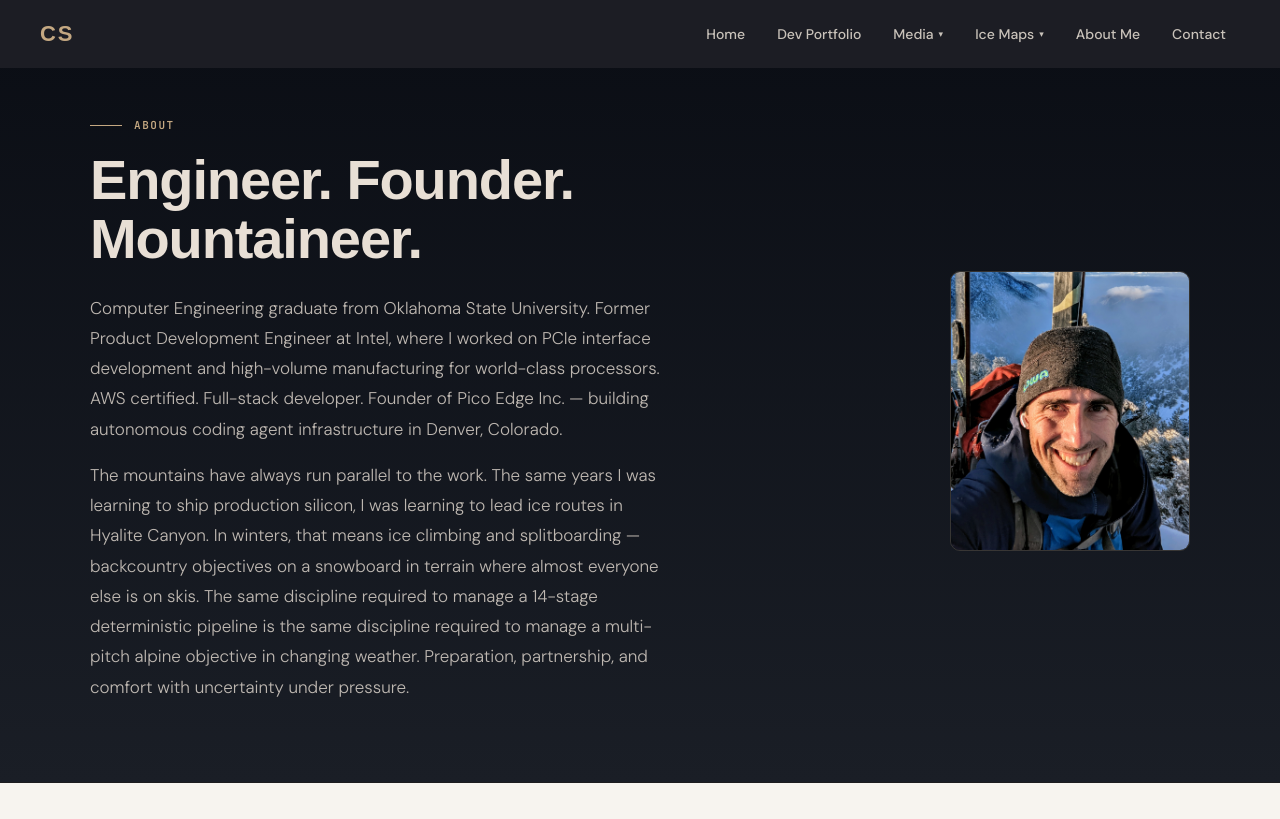
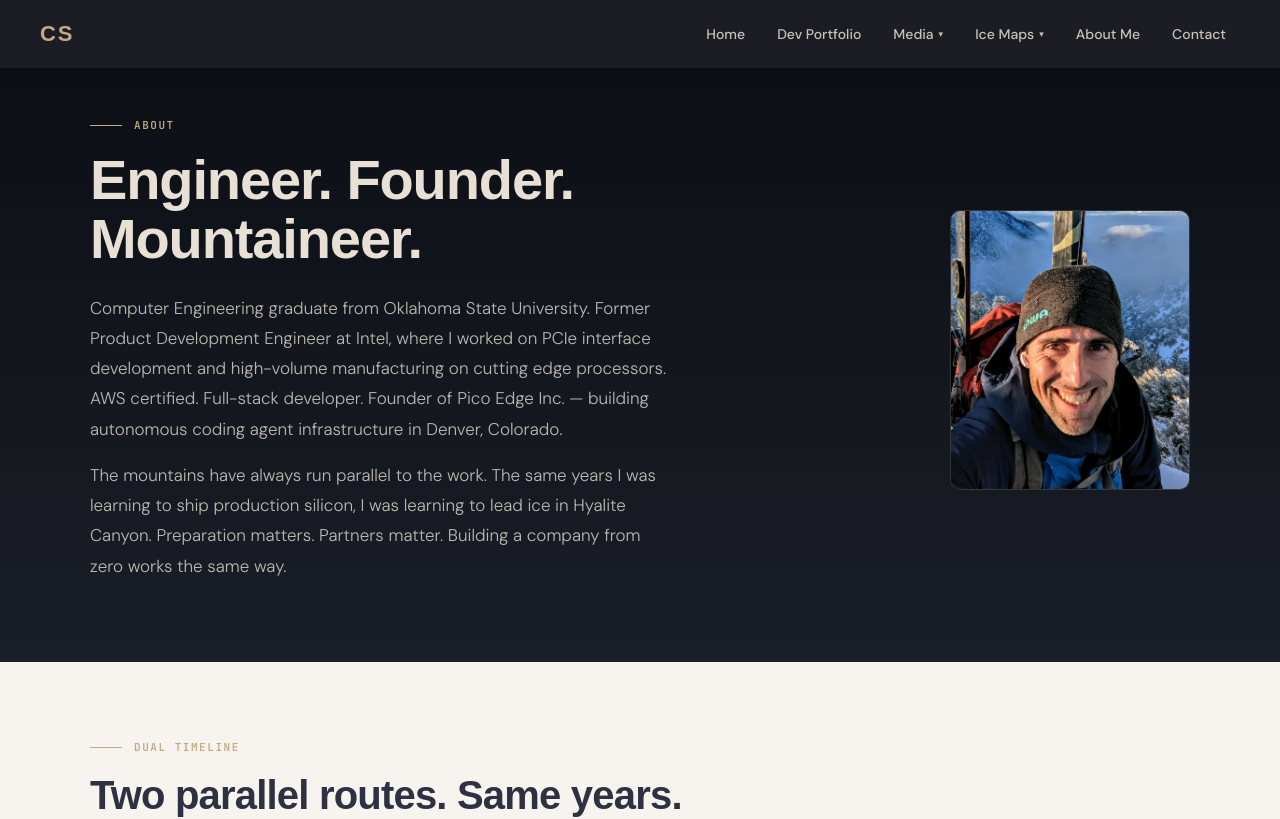
Before and after one commit to DesertCow/Portfolio-2023, a React (Create React App) app in the folder client/: page /About in a window 1280 px wide. Shown: the top 819 px of the page. Built offline with nearby package versions, Linux system fonts and the light colour scheme; a web font is replaced by a local one.

Commit message:
EOS lets merge

```diff
--- a/client/src/pages/About.js
+++ b/client/src/pages/About.js
@@ -21,10 +21,10 @@ const About = () => (
           <AltitudeMarker label="ABOUT" />
           <h1>Engineer. Founder. Mountaineer.</h1>
           <p className="about-hero-bio">
-            Computer Engineering graduate from Oklahoma State University. Former Product Development Engineer at Intel, where I worked on PCIe interface development and high-volume manufacturing for world-class processors. AWS certified. Full-stack developer. Founder of Pico Edge Inc. — building autonomous coding agent infrastructure in Denver, Colorado.
+            Computer Engineering graduate from Oklahoma State University. Former Product Development Engineer at Intel, where I worked on PCIe interface development and high-volume manufacturing on cutting edge processors. AWS certified. Full-stack developer. Founder of Pico Edge Inc. — building autonomous coding agent infrastructure in Denver, Colorado.
           </p>
           <p className="about-hero-bio about-hero-bio-2">
-            The mountains have always run parallel to the work. The same years I was learning to ship production silicon, I was learning to lead ice routes in Hyalite Canyon. In winters, that means ice climbing and splitboarding — backcountry objectives on a snowboard in terrain where almost everyone else is on skis. The same discipline required to manage a 14-stage deterministic pipeline is the same discipline required to manage a multi-pitch alpine objective in changing weather. Preparation, partnership, and comfort with uncertainty under pressure.
+            The mountains have always run parallel to the work. The same years I was learning to ship production silicon, I was learning to lead ice in Hyalite Canyon. Preparation matters. Partners matter. Building a company from zero works the same way.
           </p>
         </div>
         <img
--- a/client/src/pages/Home.js
+++ b/client/src/pages/Home.js
@@ -253,7 +253,7 @@ const Home = () => {
             <div className="crux-card">
               <h3 className="crux-card-title">On the mountain</h3>
               <p>
-                Route-finding in whiteout conditions. Ice screws that won't seat. A pitch that looked climbable from below but isn't. You adapt or you retreat.
+                Route-finding in whiteout conditions. Ice screws that won't take. A pitch that looked climbable from below but isn't. You adapt or you retreat.
               </p>
             </div>
             <div className="crux-card">
```
